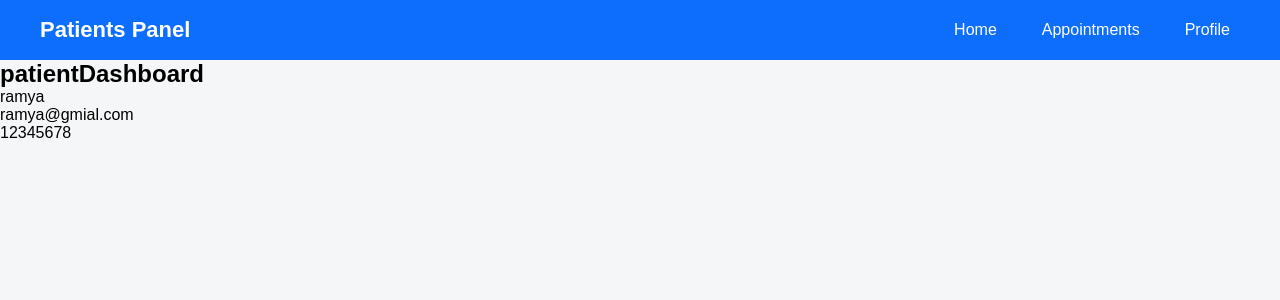
After one commit to VamsiEnduri/62_64R_Backend, a Django app: page /patientsDashboard/1/ in a window 1280 px wide. The commit adds this page. Shown: the top 300 px of the page. Run offline with Django 5.2, Linux system fonts and the light colour scheme; data comes from the database, SQL or seed files in the repository.

Commit message:
login + role based dashboard with navbar and navLink and their templates

```diff
--- a/hos_man_sys/app/static/login.js
+++ b/hos_man_sys/app/static/l.js
@@ -20,6 +20,7 @@ login_btn.addEventListener("click",(e)=>{
         body:JSON.stringify(login_p_d)
     }).then(res=>res.json()).then(res=>{
         console.log(res,"drs")
+        window.location.href=`/${res.r_url}/${res.id}`
         // window.location.href=`/${res.r_url}`
     })
 })
--- /dev/null
+++ b/hos_man_sys/app/templates/base.html
@@ -0,0 +1,72 @@
+<!DOCTYPE html>
+<html lang="en">
+<head>
+    <meta charset="UTF-8">
+    <meta name="viewport" content="width=device-width, initial-scale=1.0">
+    <title>Hospital management System</title>
+     <style>
+      /* Reset */
+      * {
+        margin: 0;
+        padding: 0;
+        box-sizing: border-box;
+        font-family: Arial, Helvetica, sans-serif;
+      }
+
+      /* Body */
+      body {
+        background-color: #f4f6f8;
+      }
+
+      /* Navbar */
+      .navbar {
+        display: flex;
+        justify-content: space-between;
+        align-items: center;
+        background-color: #0d6efd;
+        padding: 15px 40px;
+        color: white;
+      }
+
+      /* Logo */
+      .logo {
+        font-size: 22px;
+        font-weight: bold;
+      }
+
+      /* Navigation Links */
+      .nav_links {
+        display: flex;
+        gap: 25px;
+      }
+
+      .nav_links a {
+        text-decoration: none;
+        color: white;
+        font-size: 16px;
+        padding: 6px 10px;
+        border-radius: 5px;
+        transition: background 0.3s;
+      }
+
+      /* Hover Effect */
+      .nav_links a:hover {
+        background-color: rgba(255, 255, 255, 0.2);
+      }
+    </style>
+</head>
+<body>
+     <div class="navbar">
+      <h2 class="logo">{{user.role}}s Panel</h2>
+
+      <div class="nav_links">
+        <a href="/">Home</a>
+        <a href="appointments">Appointments</a>
+        <a href="profile">Profile</a>
+      </div>
+    </div>
+
+    {% block content %}
+    {% endblock %}
+</body>
+</html>
--- a/hos_man_sys/app/templates/login.html
+++ b/hos_man_sys/app/templates/login.html
@@ -21,6 +21,6 @@
             <button id="login_btn">login</button>
         </form>
     </div>
-    <script src="{% static 'login.js' %}"></script>
+    <script src="{% static 'l.js' %}"></script>
 </body>
 </html>
--- a/hos_man_sys/app/templates/patientsDashboard.html
+++ b/hos_man_sys/app/templates/patientsDashboard.html
@@ -1,12 +1,11 @@
-<!DOCTYPE html>
-<html lang="en">
-<head>
-    <meta charset="UTF-8">
-    <meta name="viewport" content="width=device-width, initial-scale=1.0">
-    <title>Document</title>
-</head>
-<body>
-    <h1>welcome {{name}}</h1>
-    <h2>patientsDashboard</h2>
-</body>
-</html>
+
+{% extends "base.html" %}
+
+{% block content %}
+
+<h2>patientDashboard</h2>
+<p>{{user.name}}</p>
+<p>{{user.email}}</p>
+<p>{{user.password}}</p>
+
+{% endblock %}
--- a/hos_man_sys/app/urls.py
+++ b/hos_man_sys/app/urls.py
@@ -5,6 +5,10 @@ urlpatterns=[
     path("register/",register),
     path("login/",login),
     path("login_validation/",login_validation),
-    path("doctorsDashboard/",doctorsDashboard),
-    path("patientsDashboard/",patientsDashboard),
+    path("doctorsDashboard/<int:id>/" ,doctorsDashboard),
+    path("doctorsDashboard/<int:id>/appointments" ,doctorsDashboard),
+    path("doctorsDashboard/<int:id>/profile" ,doctorsDashboard),
+    path("patientsDashboard/<int:id>/" ,patientsDashboard),
+    path("patientsDashboard/<int:id>/appointments" ,patientsDashboard),
+    path("patientsDashboard/<int:id>/profile" ,patientsDashboard)
 ]
--- a/hos_man_sys/app/views.py
+++ b/hos_man_sys/app/views.py
@@ -7,17 +7,25 @@ def home(req):
     return render(req,"registration.html")
 
 
-def patientsDashboard(req):
-    c={
-        "name":"ramya"
-    }
-    return render(req,"patientsDashboard.html",c)
+def patientsDashboard(req,id):
+    patient=Patient.objects.get(id=id) # obj :-- .
+    if "appointments" in req.path:
+        template="patientsAppointments.html"
+    elif "profile" in req.path:
+        template="patientsProfile.html"
+    else:
+        template="patientsDashboard.html"
+    return render(req,template,{"user":patient})
 
-def doctorsDashboard(req):
-    c={
-        "name":"ramya"
-    }
-    return render(req,"DoctorsDashboard.html")
+def doctorsDashboard(req,id):
+    doctor=Doctor.objects.get(id=id) # obj :-- .
+    if "appointments" in req.path:
+        template="doctorsAppointments.html"
+    elif "profile" in req.path:
+        template="doctorsProfile.html"
+    else:
+        template="DoctorsDashboard.html"
+    return render(req,template,{"user":doctor})
 
 
 @api_view(["POST"])
@@ -27,21 +35,18 @@ def login_validation(req):
     r=req.data.get("r")
     drs=Doctor.objects.all().values()
     pts=Patient.objects.all().values()
-    for j in pts:
-        if j["email"] == e and j["password"]  == p:
-            if  r == "Patient" :
-                return Response({"msg":"login successful patient","r_url":"patientsDashboard"})
-        else:
-            continue
 
-    for i in drs: #10
-        print(type(i))
-        if i["email"] == e and i["password"]  == p:
-            if  r == "Doctor" :
-                return Response({"msg":"login successful doctor","r_url":"doctorsDashboard"})
-        else:
-            continue
-    return Response({"d":drs})
+    if r == "Doctor":
+        print("vamsi     aaaa")
+        for i in drs:
+            if i["email"] == e and i["password"] == p:
+                return Response({"msg":"doctor login done","r_url":"doctorsDashboard","id":i["id"],"role":i["role"]})
+    elif r == "Patient":
+        for i in pts:
+            if i["email"] == e and i["password"] == p:
+                return Response({"msg":"patient login done","r_url":"patientsDashboard","id":i["id"],"role":i["role"]})
+    else:
+        return Response("role doesnt exist")
 
 
 @api_view(["GET"])
```
Also changed, not shown: hos_man_sys/app/templates/DoctorsDashboard.html (+11 -11 lines), hos_man_sys/app/templates/doctorsAppointments.html (added, +8 -0 lines), hos_man_sys/app/templates/doctorsProfile.html (added, +8 -0 lines), hos_man_sys/app/templates/patientsAppointments.html (added, +8 -0 lines), hos_man_sys/app/templates/patientsProfile.html (added, +8 -0 lines), hos_man_sys/app/static/login2.js (added).
